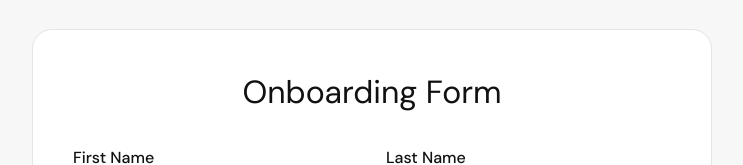
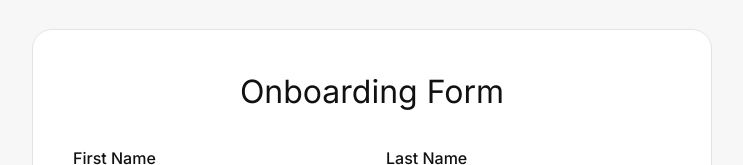
Before and after one commit to AbdullahAnsarii/venn-frontend-task, a Next.js app: page / in a window 1280 px wide. Shown: the part 143-308 px from the top of the page, without its empty margins (268-1011 px from the left). Built offline with nearby package versions, Linux system fonts and the light colour scheme; no server answers.

Commit message:
use inter font

```diff
--- a/src/app/layout.tsx
+++ b/src/app/layout.tsx
@@ -1,9 +1,9 @@
 import type { Metadata } from 'next'
-import { DM_Sans } from 'next/font/google'
+import { Inter } from 'next/font/google'
 import type { ReactNode } from 'react'
 import './globals.css'
 
-const dmSans = DM_Sans({ subsets: ['latin'], weight: ['400', '500'], variable: '--font-dm-sans' })
+const interFont = Inter({ subsets: ['latin'], weight: ['400', '500'], variable: '--font-dm-sans' })
 
 export const metadata: Metadata = {
   title: 'Onboarding',
@@ -12,7 +12,7 @@ export const metadata: Metadata = {
 
 export default function RootLayout({ children }: Readonly<{ children: ReactNode }>) {
   return (
-    <html lang="en" className={dmSans.variable}>
+    <html lang="en" className={interFont.variable}>
       <body>{children}</body>
     </html>
   )
```
